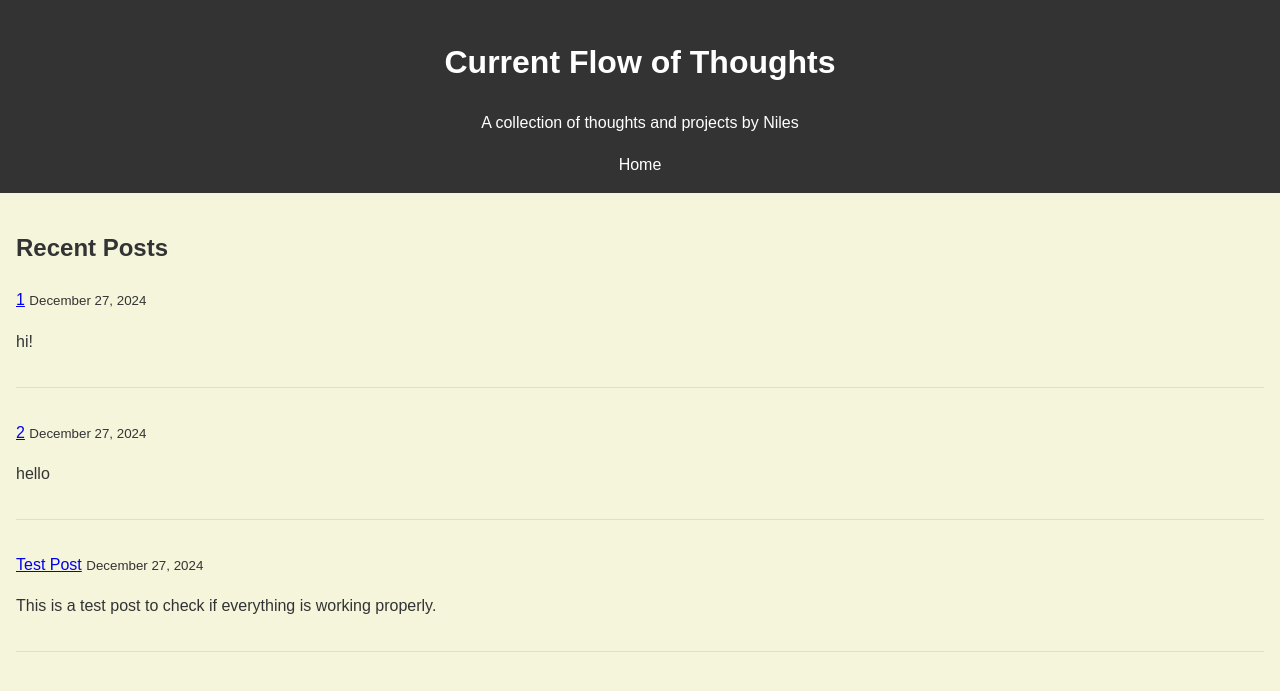
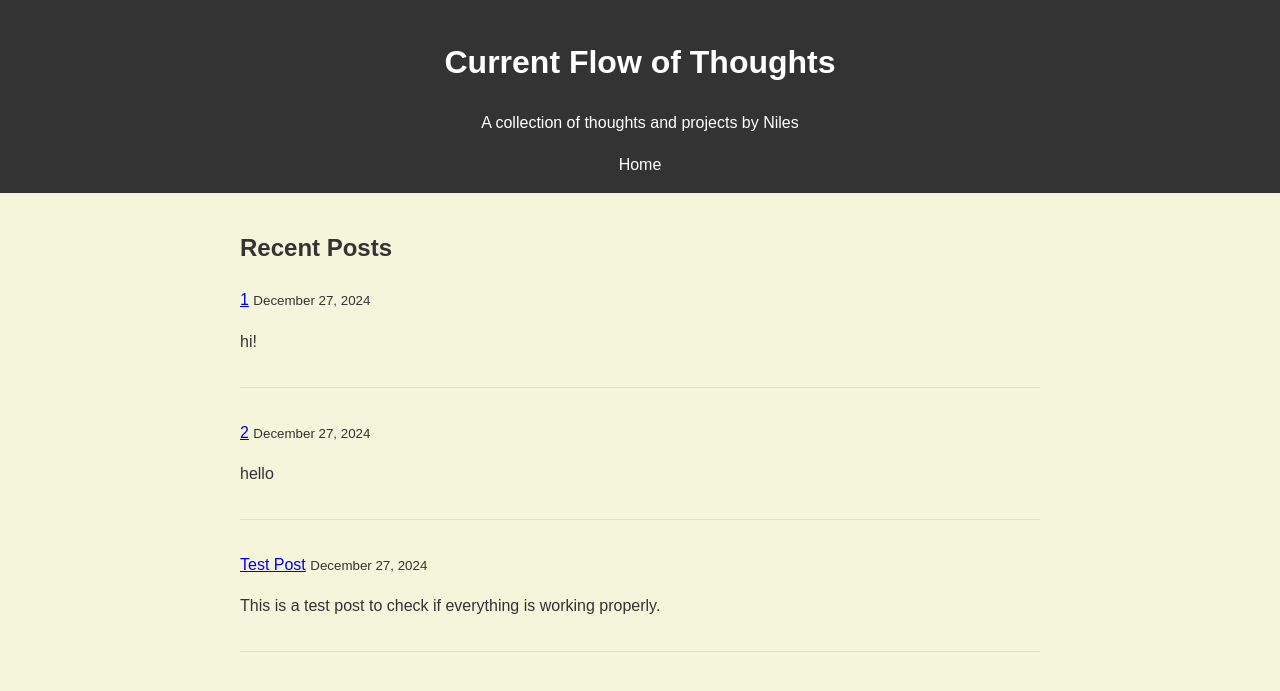
Before and after one commit to n-samaniego/Current-Flow-of-Thoughts, a Jekyll site: the page built from index.html, in a window 1280 px wide. Shown: the top 691 px of the page. Built offline with Jekyll 4.4.1, drawn with Linux system fonts in a browser that asks for light colours; the list of posts is cut into pages by our own code.

Commit message:
Update style.css

```diff
--- a/assets/style.css
+++ b/assets/style.css
@@ -20,7 +20,7 @@ header a {
 }
 
 main {
-    max-width: 1500px;  /* Limit the width of the main content */
+    max-width: 800px;  /* Limit the width of the main content */
     margin: 0 auto;    /* Center the content horizontally */
     padding: 1rem;     /* Add padding inside the main container */
 }
```
